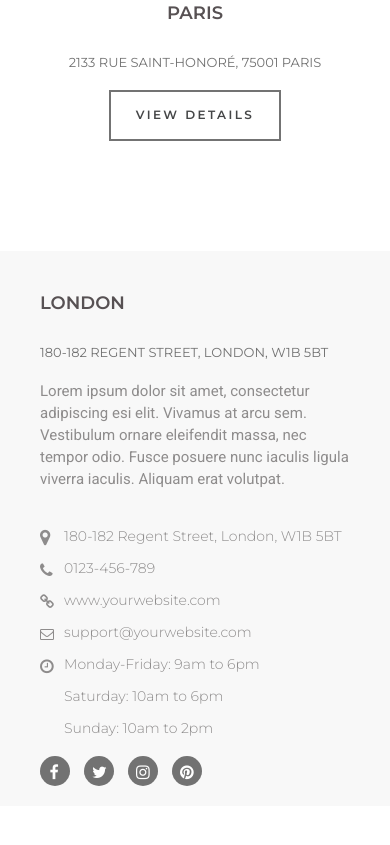
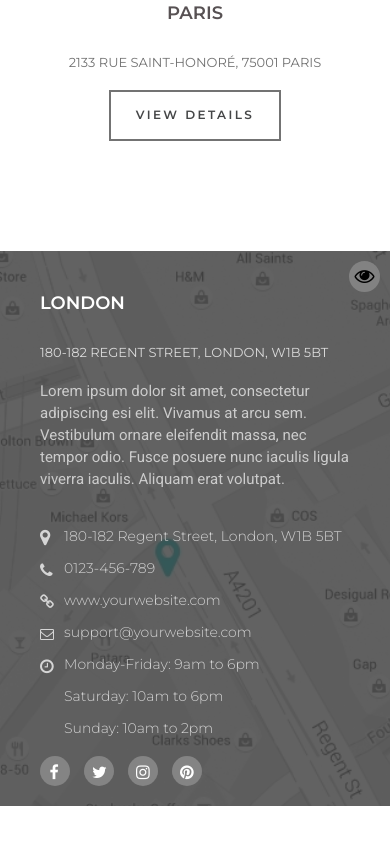
Before and after one commit to MerenkovV/AvenueFashion, a plain HTML site: page index.html in a window 390 px wide. Shown: the part 750-1595 px from the top of the page. Drawn offline with Linux system fonts and the light colour scheme.

Commit message:
Finished block main

```diff
--- a/#source/scss/mainStyle.scss
+++ b/#source/scss/mainStyle.scss
@@ -81,7 +81,9 @@
     }
 }
 .location {
+    position: relative;
     display: flex;
+    background: #9a9a9a;
 
     &__map {
         flex: 1 0 67.7vw;
@@ -92,12 +94,41 @@
             position: relative;
             width: 100%;
         }
+
+        &_opened{
+            height: 300px;
+        }
     }
 
     &__about {
         position: relative;
         padding: 42px 40px 0 40px;
         background-color: #f8f8f8;
+        transition-duration: 300ms;
+        opacity: 1;
+
+        &_invisible{
+            opacity: 0;
+        }
+    }
+
+    &__check {
+        background: rgb(150 150 150 / 63%);;
+        display: none;
+        position: absolute;
+        z-index: 10;
+        border-radius: 50%;
+        padding: 5px 5.5px;
+        top: 10px;
+        right: 10px;
+
+        i{
+            font-size: 20px;
+        }
+    }
+
+    &__check-closed {
+        display: none;
     }
 
     &__title {
@@ -227,6 +258,54 @@
     }
 }
 
+@media(max-width: 1000px){
+    .location{
+        overflow: hidden;
+        &__map{
+            overflow: visible;
+            img{
+                width: 1560px;
+                left: -560px;
+            }
+        }
+        &__about{
+               background: rgba(64, 64, 64, 0.82);
+        }
+        &__title {
+            color: #ffffff;
+        }
+        &__address {
+            color: #dadada;
+        }
+        &__text {
+            color: #cccccc;
+        }
+        &__list {
+            color: #d3d3d3;
+
+            li::before{
+                color: #d5d5d5;
+            }
+        }
+        &__buttons {
+            display: flex;
+            position: absolute;
+            bottom: 20px;
+
+            button{
+                background-color: #848484;
+            }
+        }
+    }
+}
+
+@media(min-width: 800px){
+    .location{
+        &__about_invisible{
+            opacity: 1;
+        }
+    }
+}
 @media(max-width: 800px){
     .cities{
         &__button{
@@ -236,6 +315,14 @@
         }
         &__text{
             display: none;
+        }
+    }
+    .location{
+        &__check {
+            display: block;
+        }
+        &__map{
+            flex: 0 0 0;
         }
     }
 }
@@ -268,7 +355,13 @@
     }
 }
 
-@media(max-width: 500px){
-    .cities{
+@media(max-width: 400px){
+    .location{
+        &__map{
+            img{
+                width: 1700px;
+                left: -672px;
+            }
+        }
     }
 }
--- a/index.html
+++ b/index.html
@@ -5,6 +5,10 @@
     <meta http-equiv="X-UA-Compatible" content="IE=edge">
     <meta name="viewport" content="width=device-width, initial-scale=1.0, user-scalable=no">
     <title>Avenue Fashion</title>
+    <link rel="apple-touch-icon" sizes="180x180" href="#source/ico/apple-touch-icon.png">
+    <link rel="icon" type="image/png" sizes="32x32" href="#source/ico/favicon-32x32.png">
+    <link rel="icon" type="image/png" sizes="16x16" href="#source/ico/favicon-16x16.png">
+    <link rel="icon" type="image/png" href="favicon.ico">
     <link rel="stylesheet" href="https://maxcdn.bootstrapcdn.com/font-awesome/4.5.0/css/font-awesome.min.css">
     <link rel="stylesheet" href="css/style.css">
     <link rel="stylesheet" href="css/mainStyle.css">
@@ -77,8 +81,12 @@
             </section>
         </div>
         <section class="main__location location">
+            <button class="location__check">
+                <i class="fa fa-eye location__check-open" aria-hidden="true"></i>
+                <i class="fa fa-eye-slash location__check-closed" aria-hidden="true"></i>
+            </button>
             <div class="location__map">
-                <img src="./img/map.jpg" alt="map">
+                <img class="location__map-image" src="./img/map.jpg" alt="map">
             </div>
             <div class="location__about">
                 <h2 class="location__title">London</h2>
@@ -100,5 +108,6 @@
             </div>
         </section>
     </main>
+    <script src="js/script.js"></script>
 </body>
 </html>
--- /dev/null
+++ b/js/script.js
@@ -0,0 +1,23 @@
+
+const darkMap = document.querySelector('.location__about');
+const viewButton = document.querySelector('.location__check');
+const locationContainer = document.querySelector('.location');
+const map = document.querySelector('.location__map-image');
+const openEye = document.querySelector('.location__check-open');
+const closedEye = document.querySelector('.location__check-closed');
+
+let visible = true;
+
+viewButton.addEventListener('click', ()=>{
+    if(visible){
+        darkMap.classList.add("location__about_invisible");
+        openEye.setAttribute('style', 'display: none;')
+        closedEye.setAttribute('style', 'display: inline;')
+    }else{
+        darkMap.classList.remove("location__about_invisible");
+        closedEye.setAttribute('style', 'display: none;')
+        openEye.setAttribute('style', 'display: inline;')
+    }
+
+    visible = !visible
+})
```
Also changed, not shown: #source/ico/android-chrome-192x192.png (added), #source/ico/android-chrome-512x512.png (added), #source/ico/apple-touch-icon.png (added), #source/ico/favicon-16x16.png (added), #source/ico/favicon-32x32.png (added), #source/ico/favicon.ico (added), #source/ico/site.webmanifest (added), css/mainStyle.css, favicon.ico (added).
